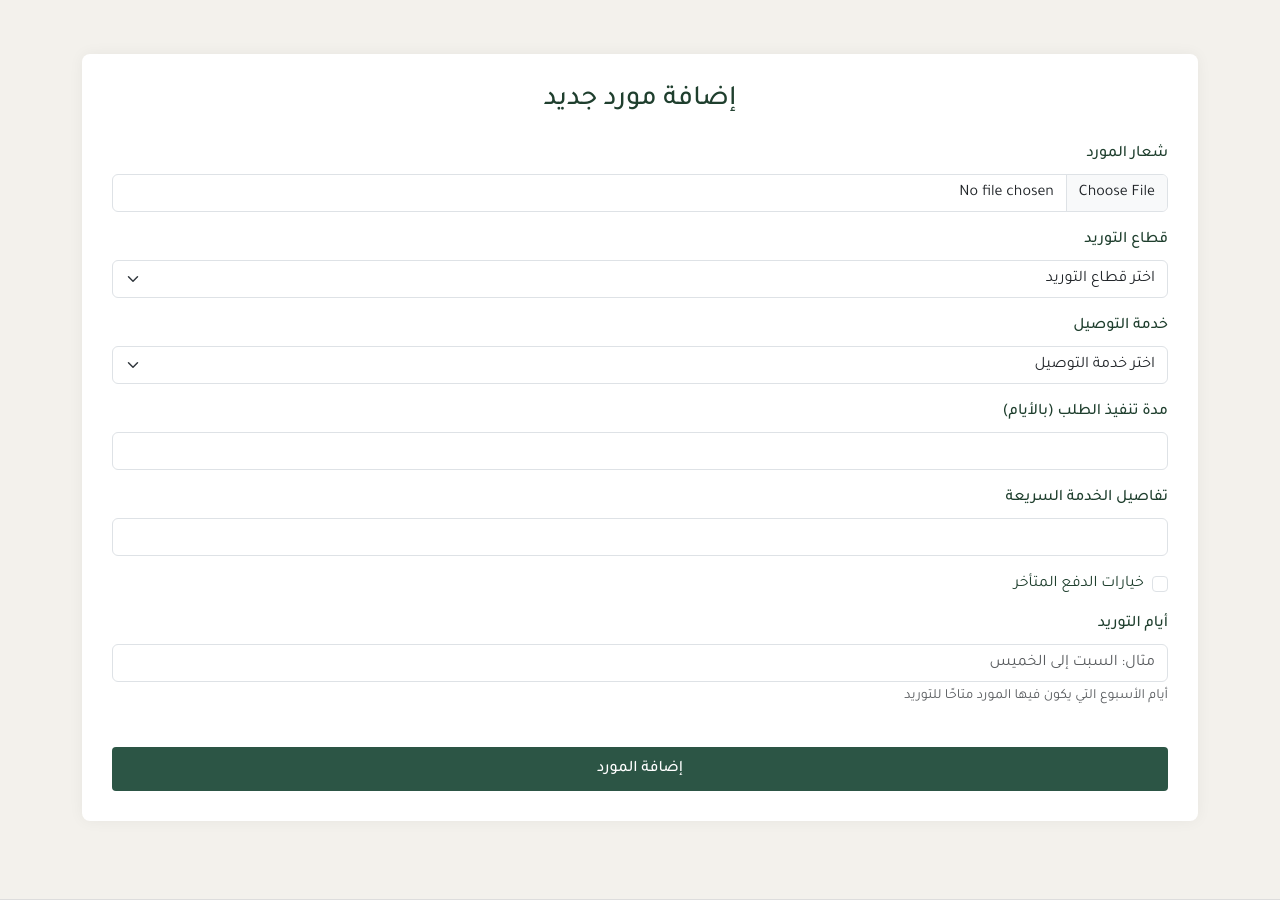
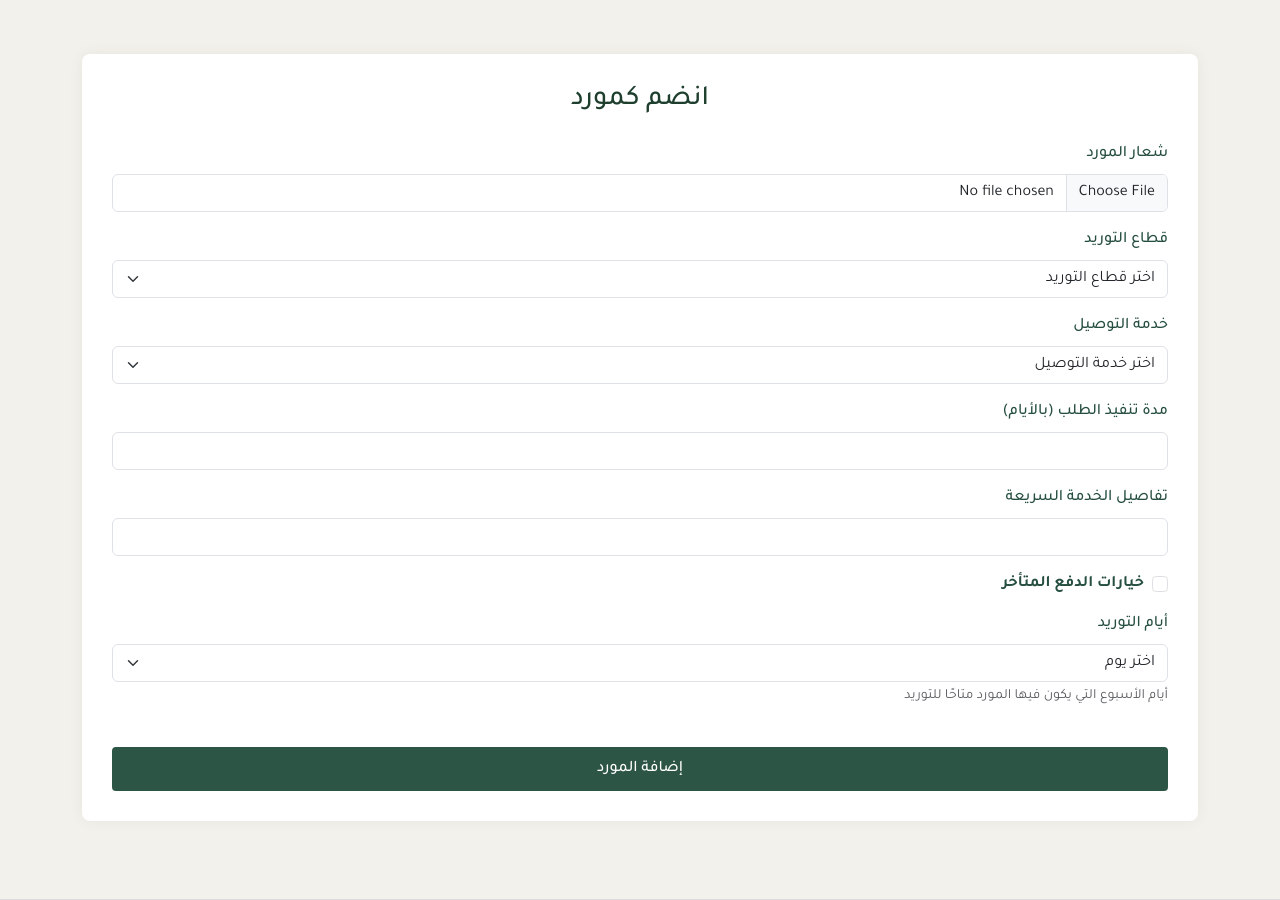
Before and after one commit to wijx22/MuzawedProject, a Django app: template Muzawed/supplier/templates/supplier/create-supplier.html in a window 1280 px wide. Shown: the part 192-1092 px from the top of the page. Run offline with Django 5.2, Linux system fonts and the light colour scheme; the template is opened without the code that fills it, so the values that code supplies are empty.

Commit message:
Update supplier creation form and view logic
- Added a stylesheet link for product styles.
- Changed the header text to "انضم كمورد".
- Updated fast service details input to include a minimum value.
- Modified late payment options checkbox to remove default value.
- Replaced supply days text input with a dropdown selection for better user experience.

```diff
--- a/Muzawed/supplier/templates/supplier/create-supplier.html
+++ b/Muzawed/supplier/templates/supplier/create-supplier.html
@@ -1,6 +1,9 @@
 {% extends 'main/base.html' %}
 {% load static %}
 {% block title %}إضافة مورد جديد{% endblock %}
+{% block ref %}
+<link rel="stylesheet" href="{% static 'css/products_style.css' %}">
+{% endblock %}
 
 {% block content %}
     <style>
@@ -28,7 +31,7 @@
     <div class="container">
         <!-- Form Container -->
         <div class="form-container">
-            <h3 class="text-center mb-4">إضافة مورد جديد</h3>
+            <h3 class="text-center mb-4">انضم كمورد</h3>
 
             <form method="POST" action="{%url 'supplier:supply_details_view'%}" enctype="multipart/form-data">
                 {% csrf_token %}
@@ -91,13 +94,13 @@
                 <!-- Fast Service Details -->
                 <div class="mb-3">
                     <label for="fastServiceDetails" class="form-label">تفاصيل الخدمة السريعة</label>
-                    <input type="number" class="form-control" id="fastServiceDetails" maxlength="255" name="fast_service_details">
+                    <input type="number" class="form-control" id="fastServiceDetails" maxlength="255" min="0" name="fast_service_details">
                 </div>
 
                 <!-- Late Payment Options -->
                 <div class="mb-3">
                     <div class="form-check">
-                        <input class="form-check-input" type="checkbox" id="latePaymentOptions" name="late_payment_options" value="0">
+                        <input class="form-check-input" type="checkbox" id="latePaymentOptions" name="late_payment_options">
                         <label class="form-check-label" for="latePaymentOptions">
                             خيارات الدفع المتأخر
                         </label>
@@ -107,7 +110,16 @@
                 <!-- Supply Days -->
                 <div class="mb-3">
                     <label for="supplyDays" class="form-label">أيام التوريد</label>
-                    <input type="text" class="form-control" id="supplyDays" placeholder="مثال: السبت إلى الخميس" name="supply_days" required>
+                    <select class="form-select" id="supplyDays" required name="supply_days">
+                        <option value="" selected disabled>اختر يوم</option>
+                        <option value="الاحد">الاحد</option>
+                        <option value="الاثنين">الاثنين</option>
+                        <option value="الثلاثاء">الثلاثاء</option>
+                        <option value="الاربعاء">الاربعاء</option>
+                        <option value="الخميس">الخميس</option>
+                        <option value="الجمعة">الجمعة</option>
+                        <option value="السبت">السبت</option>
+                    </select>
                     <div class="form-text">أيام الأسبوع التي يكون فيها المورد متاحًا للتوريد</div>
                 </div>
 
--- a/Muzawed/supplier/views.py
+++ b/Muzawed/supplier/views.py
@@ -134,7 +134,7 @@ def supply_details_view(request: HttpRequest):
                     delivery_service=delivery_service,
                     order_lead_time_days=order_lead_time_days,
                     fast_service_details=fast_service_details,
-                    late_payment_options=late_payment_options,
+                    late_payment_options=late_payment_options is not None,
                     supply_days=supply_days,
                 )
 
```
